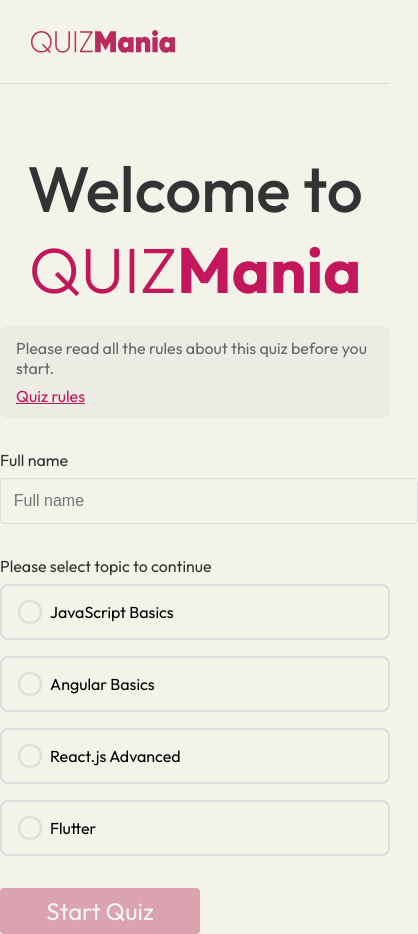
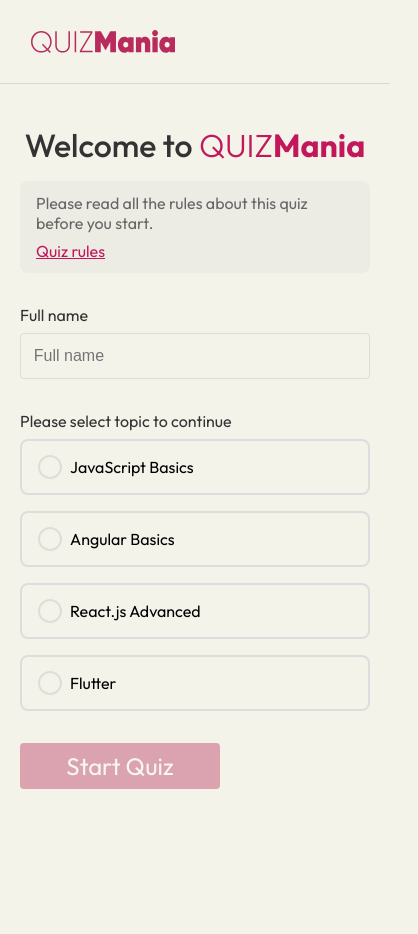
Before and after one commit to Miral26/quiz, a React (Create React App) app: page / in a window 390 px wide. Shown: the whole page, 418 px wide, since content can reach past the window. After the commit the page ends 844 px from the top, so only its background shows below. Built offline with nearby package versions, Linux system fonts and the light colour scheme.

Commit message:
Enhance styling across multiple components with responsive adjustments, including padding in App, font size changes in Results and Welcome, and layout improvements in Header for better mobile experience.

```diff
--- a/src/App.js
+++ b/src/App.js
@@ -14,6 +14,7 @@ const AppContainer = styled.div`
 const Container = styled.div`
   max-width: 1440px;
   margin: 0 auto;
+  padding: 20px;
 `;
 
 function AppContent() {
--- a/src/components/Header.js
+++ b/src/components/Header.js
@@ -12,6 +12,9 @@ export function Header() {
     margin-bottom: 4rem;
     border-bottom: 1px solid #d9d9d9;
     padding: 30px 8%;
+    @media (max-width: 768px) {
+      margin-bottom: 0rem;
+    }
   `;
 
   const UserName = styled.div`
@@ -60,7 +63,9 @@ export function Header() {
           <UserText>{state.userName}</UserText>
         </UserName>
       )}
-      {!state.isQuizComplete && state.selectedCategory && <ExitButton onClick={resetQuiz}>Exit Quiz</ExitButton>}
+      {!state.isQuizComplete && state.selectedCategory && (
+        <ExitButton onClick={resetQuiz}>Exit Quiz</ExitButton>
+      )}
     </HeaderContainer>
   );
 }
--- a/src/components/Results.js
+++ b/src/components/Results.js
@@ -39,6 +39,9 @@ const Title = styled.h1`
   letter-spacing: 1rem;
   text-transform: uppercase;
   margin: 0 auto;
+  @media (max-width: 768px) {
+    font-size: 24px;
+  }
 `;
 
 const Subtitle = styled.p`
--- a/src/components/Welcome.js
+++ b/src/components/Welcome.js
@@ -8,6 +8,11 @@ const WelcomeText = styled.h1`
   margin-bottom: 1rem;
   color: #333;
   text-align: center;
+
+  @media (max-width: 768px) {
+    font-size: 32px;
+  }
+
   span {
     color: #c2185b;
     font-weight: 300;
@@ -48,6 +53,8 @@ const Form = styled.div`
 
 const FormGroup = styled.div`
   margin-bottom: 2rem;
+  max-width: 100%;
+  width: 100%;
 `;
 
 const Label = styled.label`
@@ -63,6 +70,8 @@ const Input = styled.input`
   border-radius: 4px;
   font-size: 1rem;
   background: none;
+  max-width: 100%;
+  box-sizing: border-box;
 `;
 
 const CategoryGrid = styled.div`
@@ -162,6 +171,9 @@ const Modal = styled.div`
   align-items: center;
   justify-content: center;
   z-index: 1000;
+  @media (max-width: 768px) {
+      padding: 20px
+    }
 `;
 
 const ModalContent = styled.div`
```
